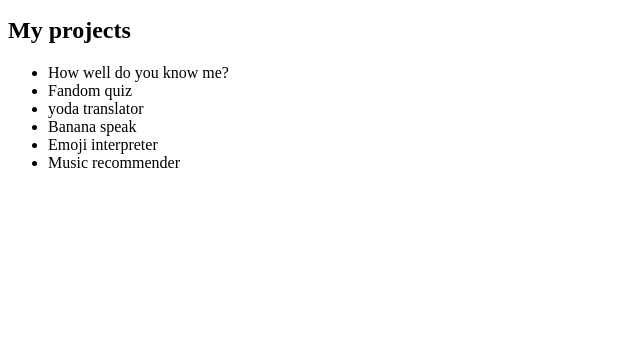
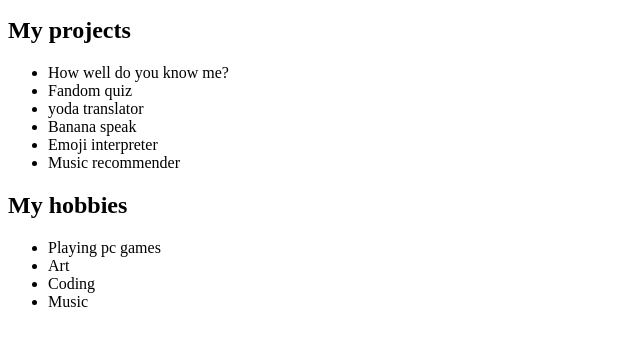
Before and after one commit to SK02K1/neog-lesson02-practice, a plain HTML site: page index.html in a window 1280 px wide. Shown: the part 102-448 px from the top of the page, without its empty margins (0-640 px from the left). Drawn offline with Linux system fonts and the light colour scheme.

Commit message:
hobbies details added

```diff
--- a/index.html
+++ b/index.html
@@ -21,5 +21,12 @@
         <li>Music recommender</li>
     </ul>
 
+    <h2>My hobbies</h2>
+    <ul>
+        <li>Playing pc games</li>
+        <li>Art</li>
+        <li>Coding</li>
+        <li>Music</li>
+    </ul>
 </body>
 </html>
```
